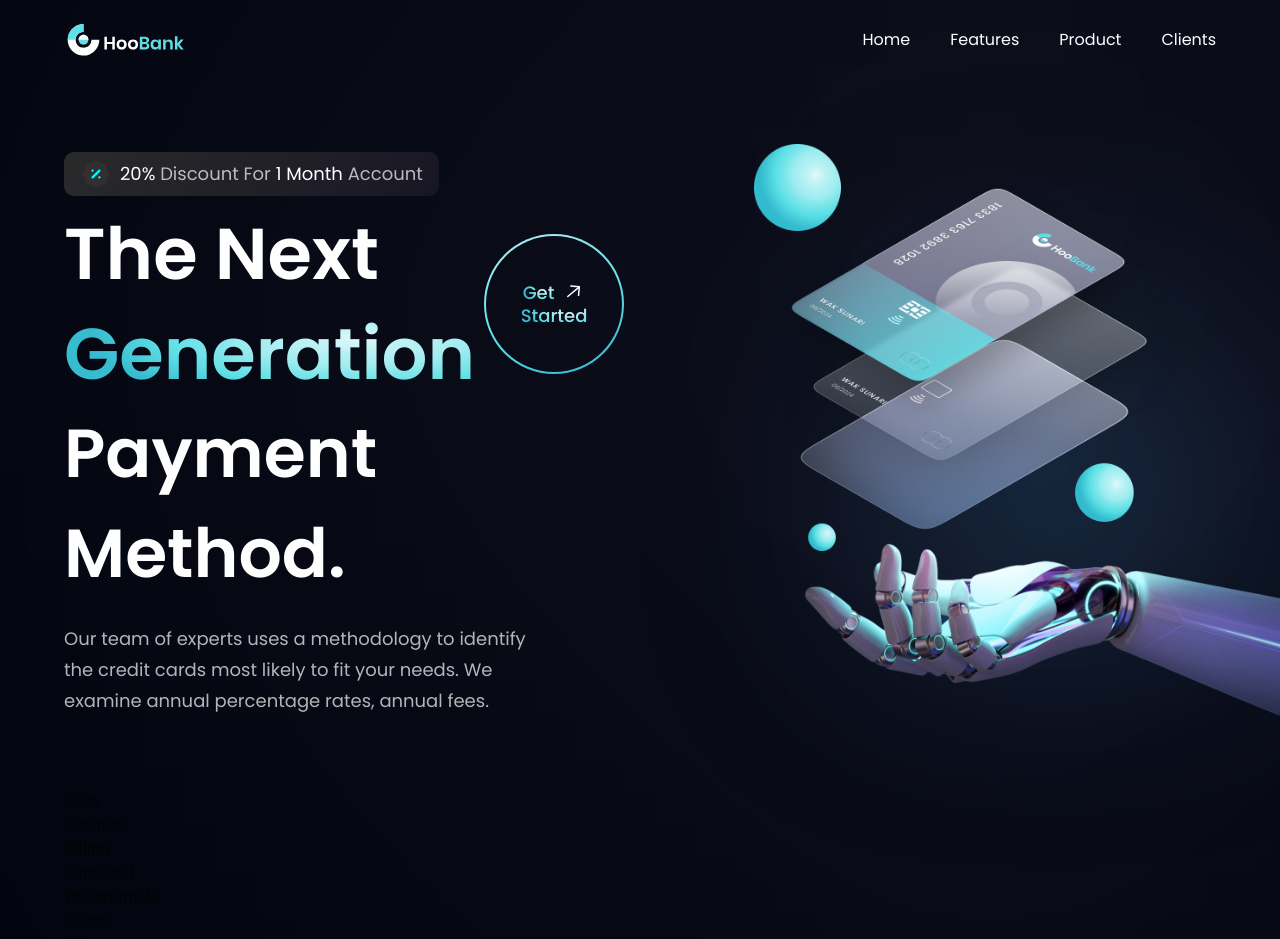
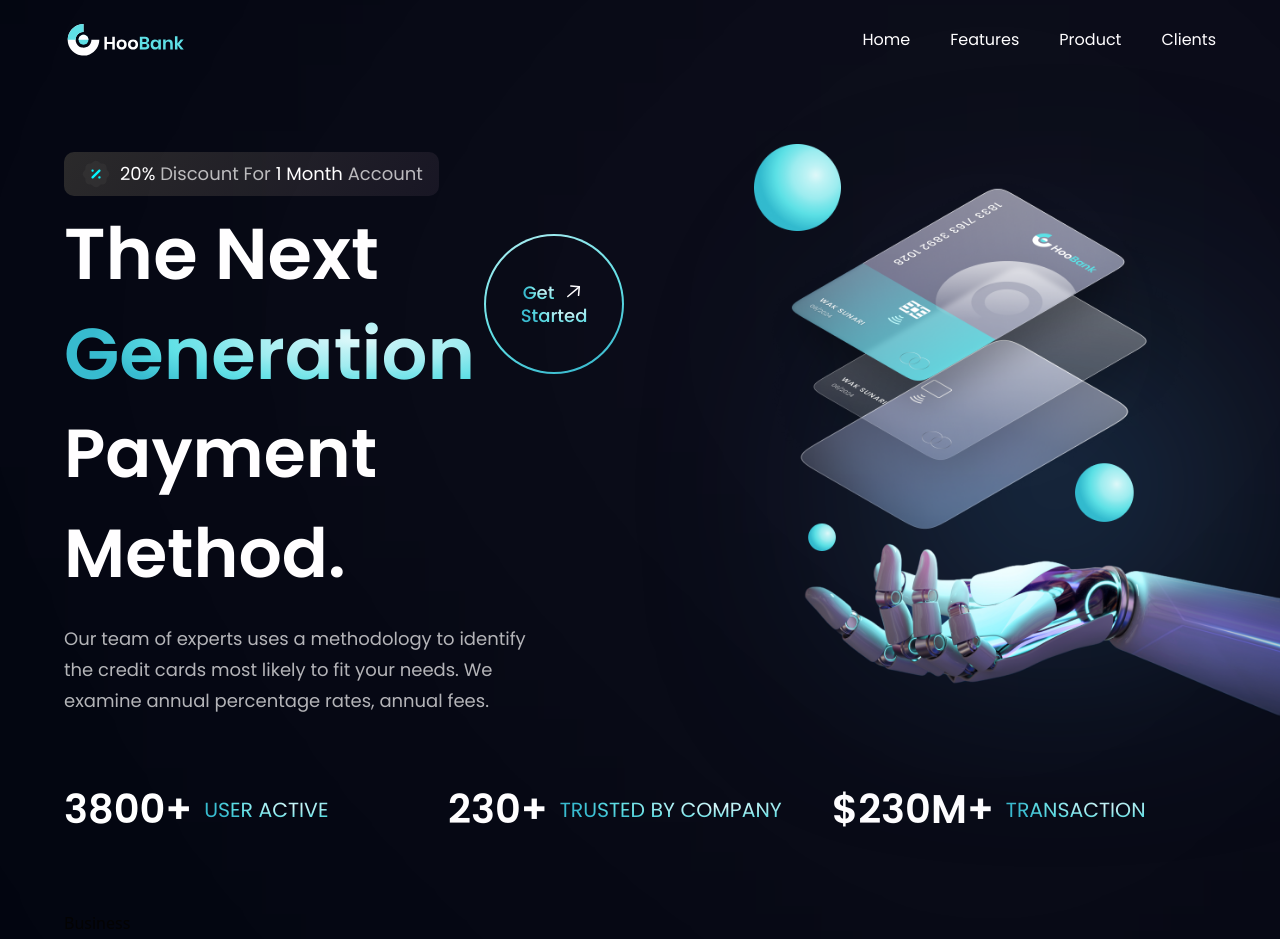
Before and after one commit to saeedMesbah2000/bank_modern_app, a React (Create React App) app: page / in a window 1280 px wide. Shown: the top 939 px of the page. Built offline with nearby package versions, Linux system fonts and the light colour scheme.

Commit message:
completing stats component

```diff
--- a/src/components/Stats.jsx
+++ b/src/components/Stats.jsx
@@ -1,7 +1,27 @@
 import React from "react";
+import {stats} from "../constans";
+import styles from "../style";
 
 const Stats = () => {
-  return <div>Stats</div>;
+  return (
+    <section
+      className={`${styles.flexCenter} sm:flex-row flex-col flex-wrap sm:mb-20 mb-6`}>
+      {stats.map((stat, index) => {
+        return (
+          <div
+            key={stat.id}
+            className={`flex-1 flex justify-start items-center flex-row`}>
+            <h4 className="font-poppins font-semibold xs:text-[40px] text-[30px] xs:leading[53px] leading-[43px] text-white">
+              {stat.value}
+            </h4>
+            <p className="font-poppins font-normal xs:text-[20.45px] text-[15.45px] xs:leading-[26.58px] leading-[21.58px] text-gradient uppercase ml-3">
+              {stat.title}
+            </p>
+          </div>
+        );
+      })}
+    </section>
+  );
 };
 
 export default Stats;
```
